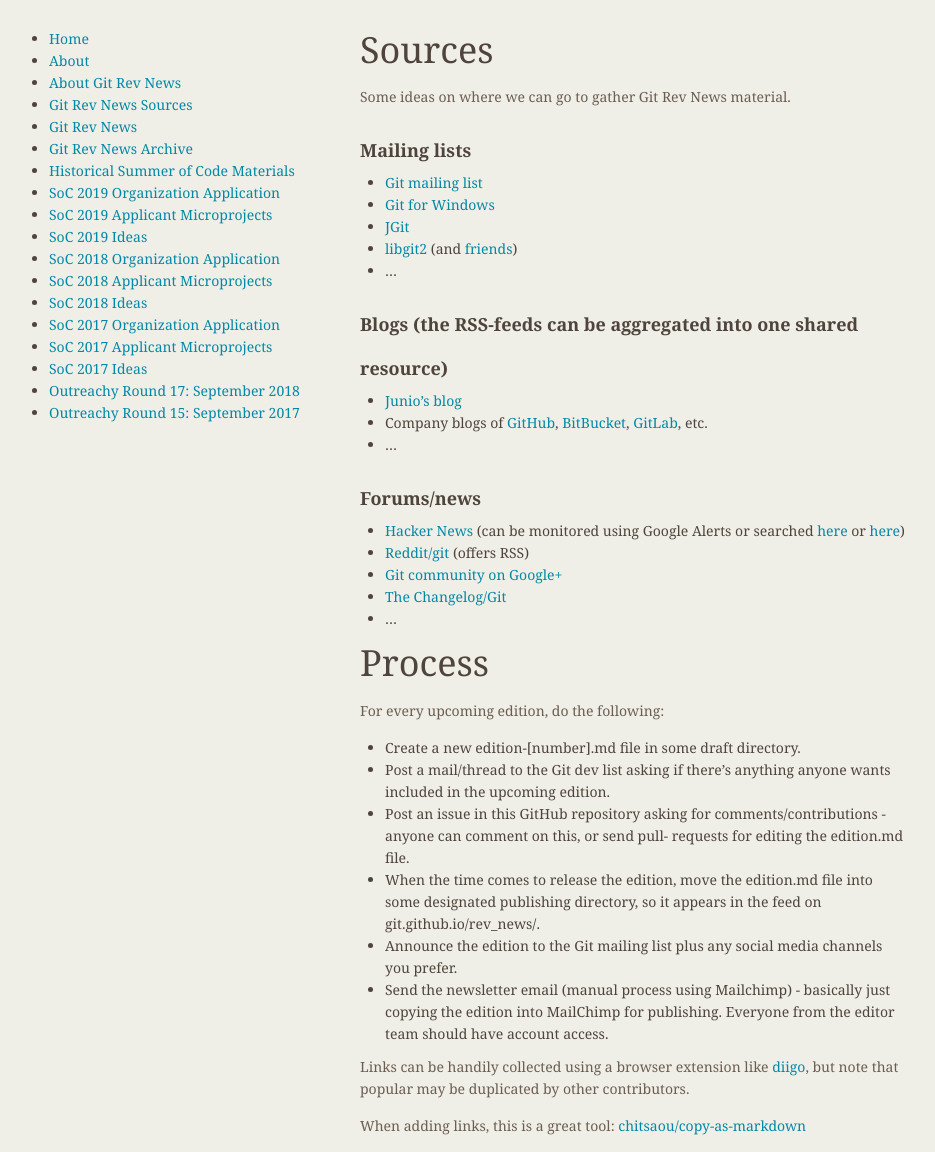
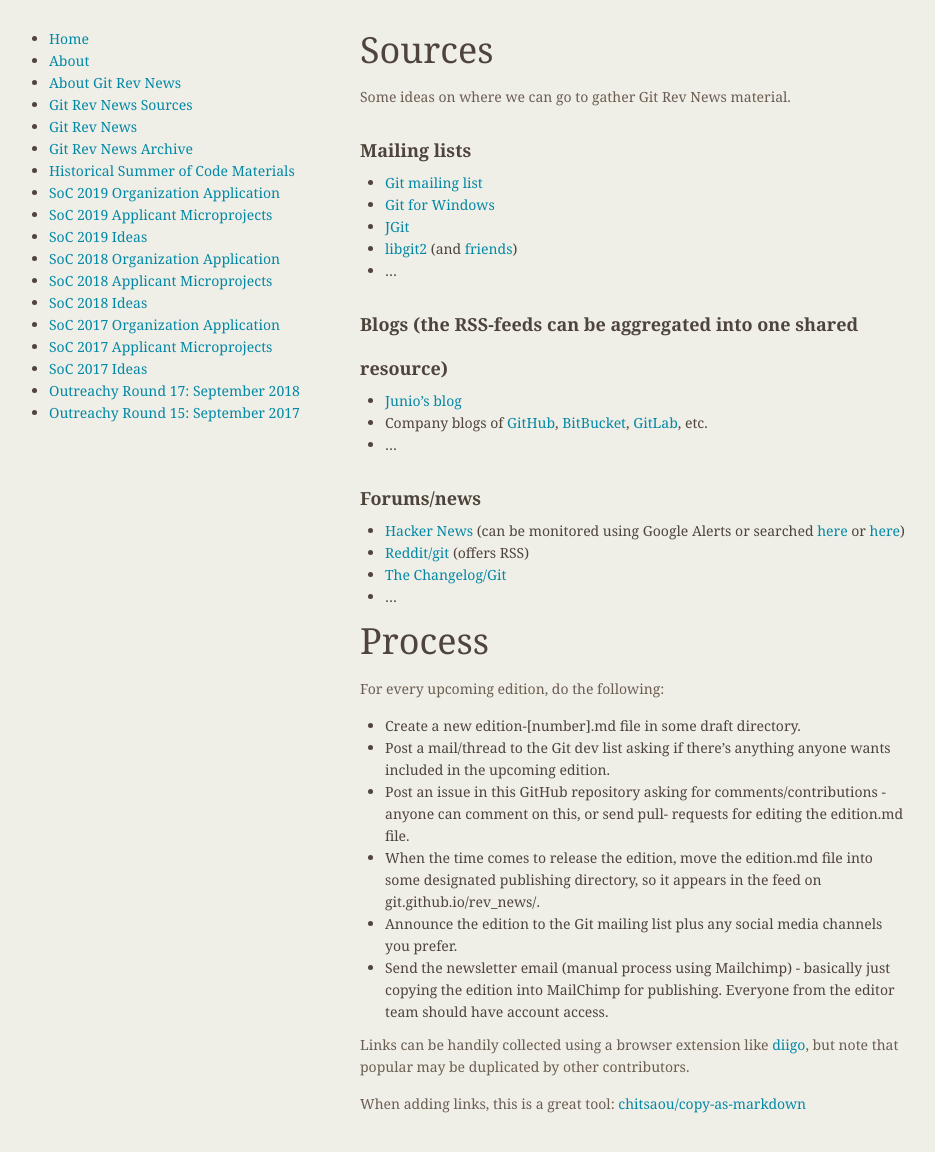
Before and after one commit to git/git.github.io, a Jekyll site: the page built from rev_news/news_sources.md, in a window 1280 px wide. Shown: the whole page, without its empty margins (174-1109 px from the left). Built offline with Jekyll 4.4.1, drawn with Linux system fonts in a browser that asks for light colours; after the commit the page ends 1130 px from its top, so only the background shows below that.

Commit message:
news_source: stop mentioning Google+ as new source
AS, Google+ has been shut down on April 2019.

```diff
--- a/rev_news/news_sources.md
+++ b/rev_news/news_sources.md
@@ -28,7 +28,6 @@ Some ideas on where we can go to gather Git Rev News material.
   [here](https://hn.algolia.com/?query=git&sort=byPopularity&prefix=false&page=0&dateRange=last24h&type=story) or
   [here](http://newscombinator.com/))
 * [Reddit/git](http://www.reddit.com/r/git) (offers RSS)
-* [Git community on Google+](https://plus.google.com/communities/112688280189071733518)
 * [The Changelog/Git](https://changelog.com/topic/git/)
 * ...
 
```
